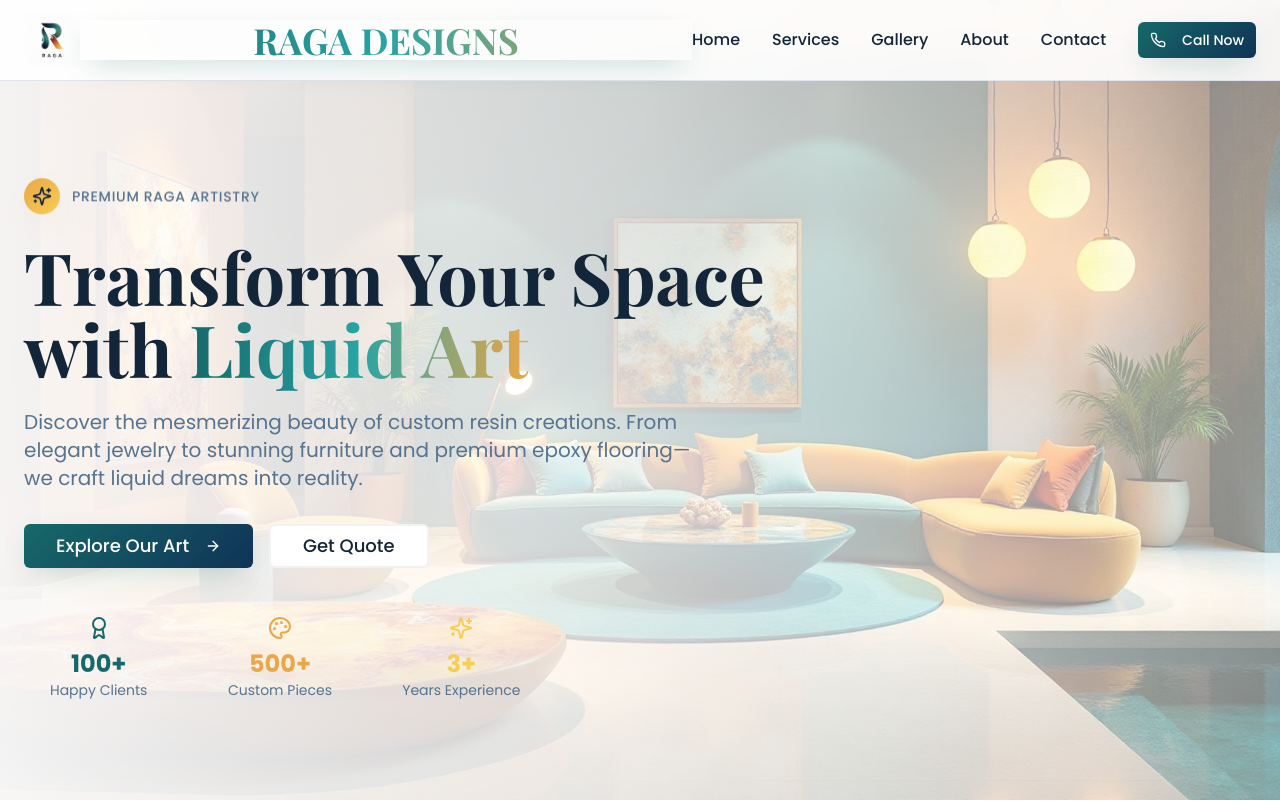
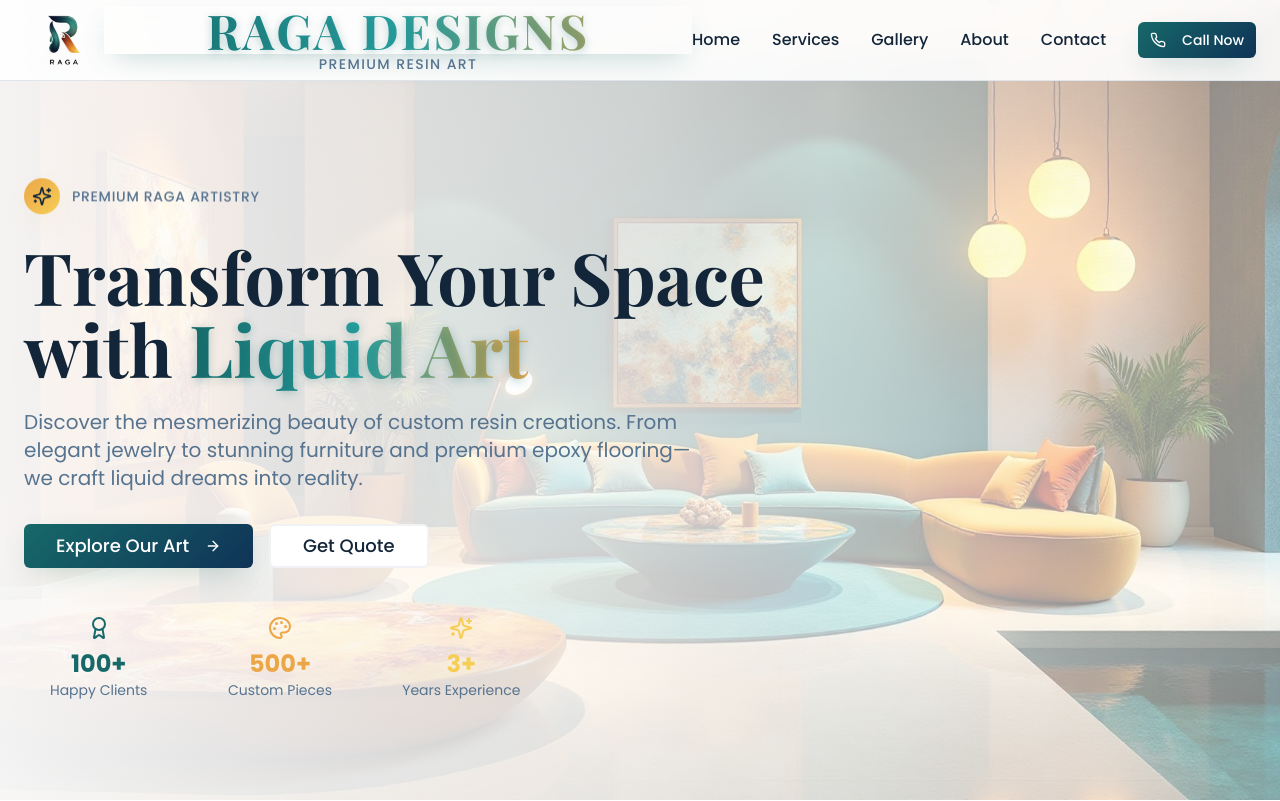
Before and after one commit to sushmanya-tech/raga-resplendent-spaces, a React (Vite) app: page / in a window 1280 px wide. Shown: the top 801 px of the page. Built offline with nearby package versions, Linux system fonts and the light colour scheme; the HTML template or start-up script is replaced by a standard one.

Commit message:
Refine logo size and font

```diff
--- a/src/components/Navigation.tsx
+++ b/src/components/Navigation.tsx
@@ -21,15 +21,18 @@ const Navigation = () => {
       <div className="container mx-auto px-4 lg:px-6">
         <div className="flex items-center justify-between h-16 lg:h-20">
           {/* Logo */}
-          <div className="flex items-center space-x-3">
-            <img src={ragaLogo} alt="RAGA Design" className="h-10 w-auto md:h-12 lg:h-14" />
+          <div className="flex items-center space-x-4">
+            <img src={ragaLogo} alt="RAGA Design" className="h-12 w-auto md:h-16 lg:h-20" />
           </div>
 
           {/* Company Name */}
           <div className="flex-1 text-center">
-            <h1 className="text-xl md:text-2xl lg:text-4xl font-display font-bold gradient-text animate-glow">
+            <h1 className="text-2xl md:text-3xl lg:text-5xl font-display font-bold gradient-text animate-glow tracking-wider">
               RAGA DESIGNS
             </h1>
+            <p className="text-xs md:text-sm text-muted-foreground font-medium tracking-widest uppercase">
+              Premium Resin Art
+            </p>
           </div>
 
           {/* Desktop Navigation */}
--- a/src/index.css
+++ b/src/index.css
@@ -153,6 +153,7 @@ All colors MUST be HSL.
   /* Gradient Text */
   .gradient-text {
     @apply bg-gradient-to-r from-primary via-primary-light to-secondary bg-clip-text text-transparent;
+    text-shadow: 0 2px 10px hsl(var(--primary) / 0.3);
   }
 
   /* RAGA Flow Effects */
```
